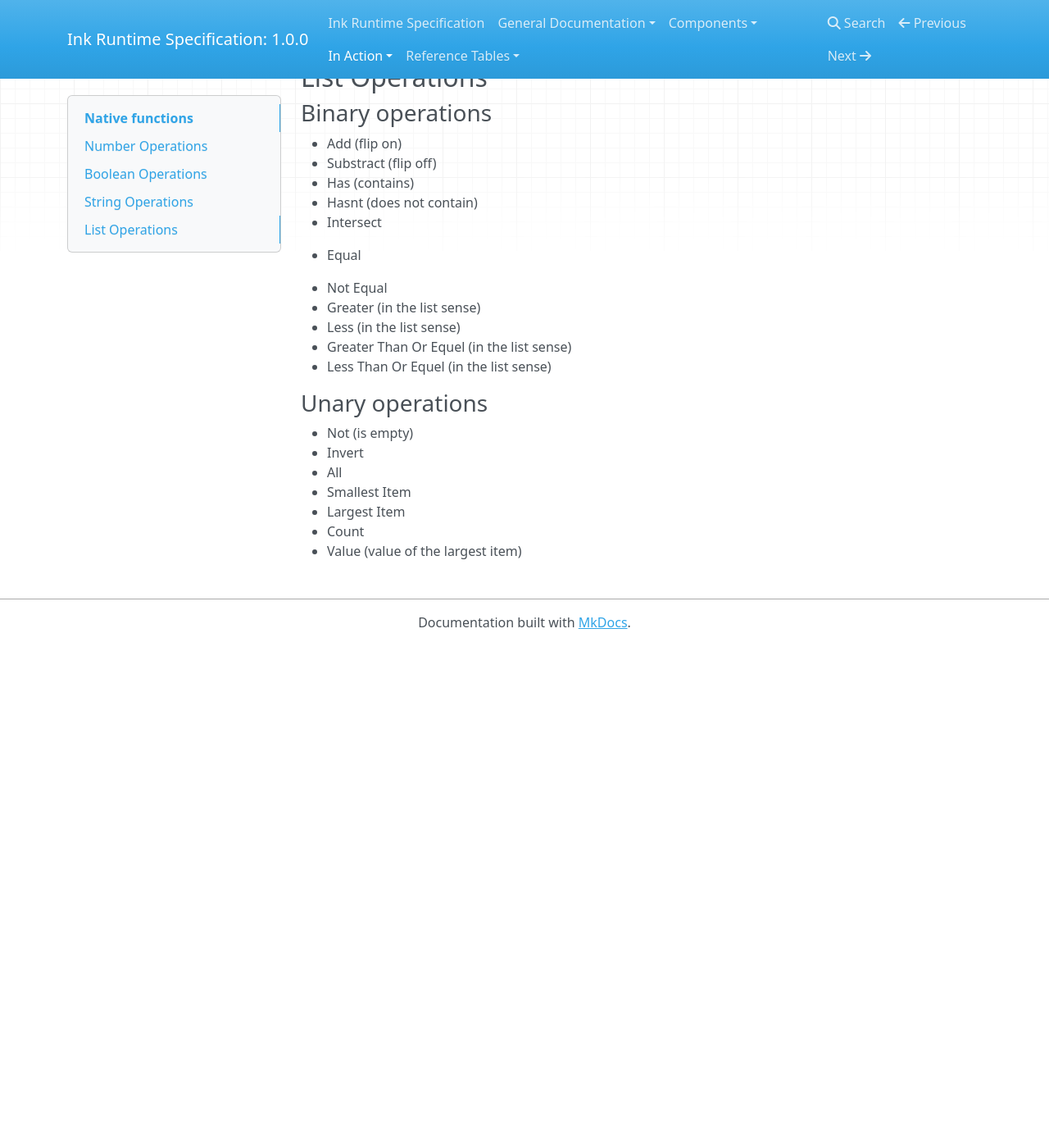
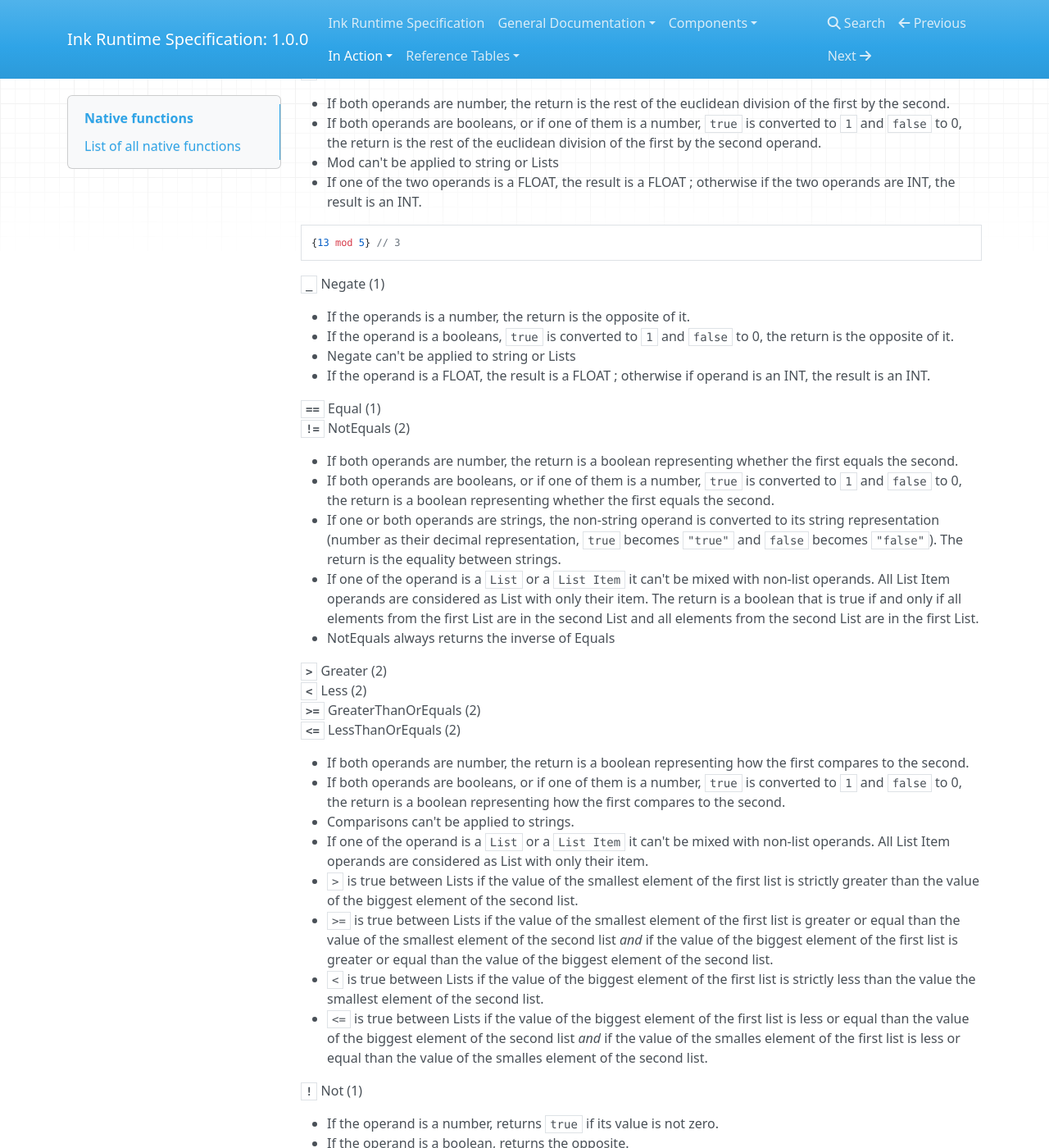
Before and after one commit to inkle/ink, an MkDocs documentation site: the page built from Documentation/runtime-specification/docs/native-functions.md, in a window 1280 px wide and 1400 px high, scrolled down 1319 px. Shown: the whole window at 82% size. Built offline with MkDocs 1.6.1, drawn with Linux system fonts in a browser that asks for light colours; nearby versions of some CDN libraries; before the commit the page ends 2106 px from its top, so only the background shows below that; some of the changed text lies outside the part shown.

Commit message:
revamp function call + add specs

````diff
--- a/Documentation/runtime-specification/docs/bytecode-reference.md
+++ b/Documentation/runtime-specification/docs/bytecode-reference.md
@@ -9,7 +9,7 @@ The [root container](architecture.md) should be parsed as a tree and each elemen
 * the special string `<>` is a __Glue__.
 * strings matching exactly a __Control Command__ is such.
 * strings matching exactly a __Native Function Call__ is such.
-    * Exception : `L^` matches `^` (list intersect/has operation)
+    * Exception : `L^` matches `^` (list intersect operation)
 * `"void"` is the special Value __Void__
 * __TODO__ : named/flagged content
 * any array is a __Container__ to be parsed recursively.
--- a/Documentation/runtime-specification/docs/native-functions.md
+++ b/Documentation/runtime-specification/docs/native-functions.md
@@ -2,81 +2,133 @@
 
 _Functions call performed internally on behalf of the interpreter_
 
-## Number Operations
+All function call _must_ be implemented.
 
-### Binary operations
+## List of all native functions
 
-* Add
-* Substract
-* Multiply
-* Divide
-* Modulo
-* Power
+_the number between parenthesis is the function's arity_
 
-* Equal
-* Greater
-* Less
-* Greater Than Or Equal
-* Less Than Or Equal
-* Not Equal
+**`+`** Add (2)
 
-* Max
-* Min
++ If both operands are number, the return is the sum.
++ If both operands are booleans, or if a boolean is added to a number, `true` is converted to `1` and `false` to 0, the return is the sum.
++ If one or both operands are strings, the non-string operand is converted to its string representation (number as their decimal representation, `true` becomes `"true"` and `false` becomes `"false"`). The return is the concatenation of both string.
++ If one of the operand is a `List` or a `List Item` it can't be mixed with non-list operands. All List Item operands are considered as List with only their item. The return is the union of both List.
 
-### Unary operations
+**`-`** Subtract (2)
 
-* Negate
-* Floor
-* Ceil
-* Cast to int
-* Cast to float
++ If both operands are number, the return is the difference between the first and the second.
++ If both operands are booleans, or if one of them is a number, `true` is converted to `1` and `false` to 0, the return is the difference between the first and the second operand.
++ If one of the operand is a `List` or a `List Item` it can't be mixed with non-list operands. All List Item operands are considered as List with only their item. The return is the first List with all element from the second removed.
++ Substract can't be applied to strings.
 
-## Boolean Operations
 
-_All boolean operation may be applied to number where any non-zero value is considered truthy_
+**`/`** Divide (2)
 
-### Binary operations
++ If both operands are number, the return is the division of the first by the second.
++ If both operands are booleans, or if one of them is a number, `true` is converted to `1` and `false` to 0, the return is the division of the first by the second operand.
++ Dividing by zero causes a runtime error.
++ Divide can't be applied to string or Lists
++ If one of the two operands is a FLOAT, the result is a FLOAT ; otherwise if the two operands are INT, the result is an INT.
 
-* And
-* Or
+```
+{13 / 3} // 4
+{13 / 3.0} // 4.3333335
+```
 
-### Unary operations
+**`*`** Multiply (2)
 
-* Not
++ If both operands are number, the return is the multiplication of the first by the second.
++ If both operands are booleans, or if one of them is a number, `true` is converted to `1` and `false` to 0, the return is the multiplication of the first by the second operand.
++ Multiply can't be applied to string or Lists
++ If one of the two operands is a FLOAT, the result is a FLOAT ; otherwise if the two operands are INT, the result is an INT.
 
-## String Operations
+```
+{13 / (3 * 1)} // 4
+{13 / (3 * 1.0)} // 4.3333335
+```
 
-### Binary operations
+**`%`** Mod (2)
 
-* Add (Concat)
-* Equal
-* Not Equal
-* Has
-* Hasnt
++ If both operands are number, the return is the rest of the euclidean division of the first by the second.
++ If both operands are booleans, or if one of them is a number, `true` is converted to `1` and `false` to 0, the return is the rest of the euclidean division of the first by the second operand.
++ Mod can't be applied to string or Lists
++ If one of the two operands is a FLOAT, the result is a FLOAT ; otherwise if the two operands are INT, the result is an INT.
 
-## List Operations
+```
+{13 mod 5} // 3
+```
 
-### Binary operations
+**`_`** Negate (1)
 
-* Add (flip on)
-* Substract (flip off)
-* Has (contains)
-* Hasnt (does not contain)
-* Intersect
++ If the operands is a number, the return is the opposite of it.
++ If the operand is a  booleans, `true` is converted to `1` and `false` to 0, the return is the opposite of it.
++ Negate can't be applied to string or Lists
++ If the operand is a FLOAT, the result is a FLOAT ; otherwise if operand is an INT, the result is an INT.
 
-* Equal
-* Not Equal
-* Greater (in the list sense)
-* Less (in the list sense)
-* Greater Than Or Equel (in the list sense)
-* Less Than Or Equel (in the list sense)
+**`==`** Equal (1)
+**`!=`** NotEquals (2)
 
-### Unary operations
++ If both operands are number, the return is a boolean representing whether the first equals the second.
++ If both operands are booleans, or if one of them is a number, `true` is converted to `1` and `false` to 0, the return is a boolean representing whether the first equals the second.
++ If one or both operands are strings, the non-string operand is converted to its string representation (number as their decimal representation, `true` becomes `"true"` and `false` becomes `"false"`). The return is the equality between strings.
++ If one of the operand is a `List` or a `List Item` it can't be mixed with non-list operands. All List Item operands are considered as List with only their item. The return is a boolean that is true if and only if all elements from the first List are in the second List and all elements from the second List are in the first List.
++ NotEquals always returns the inverse of Equals
 
-* Not (is empty)
-* Invert
-* All
-* Smallest Item
-* Largest Item
-* Count
-* Value (value of the largest item)
+**`>`** Greater (2)
+**`<`** Less (2)
+**`>=`** GreaterThanOrEquals (2)
+**`<=`** LessThanOrEquals (2)
+
++ If both operands are number, the return is a boolean representing how the first compares to the second.
++ If both operands are booleans, or if one of them is a number, `true` is converted to `1` and `false` to 0, the return is a boolean representing how the first compares to the second.
++ Comparisons can't be applied to strings.
++ If one of the operand is a `List` or a `List Item` it can't be mixed with non-list operands. All List Item operands are considered as List with only their item.
++ `>` is true between Lists if the value of the smallest element of the first list is strictly greater than the value of the biggest element of the second list.
++ `>=` is true between Lists if the value of the smallest element of the first list is greater or equal than the value of the smallest element of the second list _and_ if the value of the biggest element of the first list is greater or equal than the value of the biggest element of the second list.
++ `<` is true between Lists if the value of the biggest element of the first list is strictly less than the value the smallest element of the second list.
++ `<=` is true between Lists if the value of the biggest element of the first list is less or equal than the value of the biggest element of the second list _and_ if the value of the smalles element of the first list is less or equal than the value of the smalles element of the second list.
+
+**`!`** Not (1)
+
++ If the operand is a number, returns `true` if its value is not zero.
++ If the operand is a boolean, returns the opposite.
++ If the operand is a List, returns `true` if its count is not 0.
++ Not can't be applied to strings.
+
+**`&&`** And (2)
+**`||`** Or (2)
+
++ All non-boolean operands are first converted to boolean : non-zero number, non-empty Lists and non-empty strings are converted to `true` otherwise to `false`
++ The return is the result of the boolean.
+
+**`MIN`** Min (2)
+**`MAX`** Max (2)
+
+**`POW`** Pow (2)
+
+**`FLOOR`** Floor (1)
+
+**`CEILING`** Ceiling (1)
+
+**`INT`** Int (1)
+
+**`FLOAT`** Float (1)
+
+**`?`** Has (2)
+
+**`!?`** Hasnt (2)
+
+**`L^`** or **`^`** Intersect (2)
+
+**`LIST_MIN`** ListMin (1)
+
+**`LIST_MAX`** ListMax (1)
+
+**`LIST_ALL`** All items (1)
+
+**`LIST_COUNT`** Count (1)
+
+**`LIST_VALUE`** ValueOfList (1)
+
+**`LIST_INVERT`** Invert (1)
````
